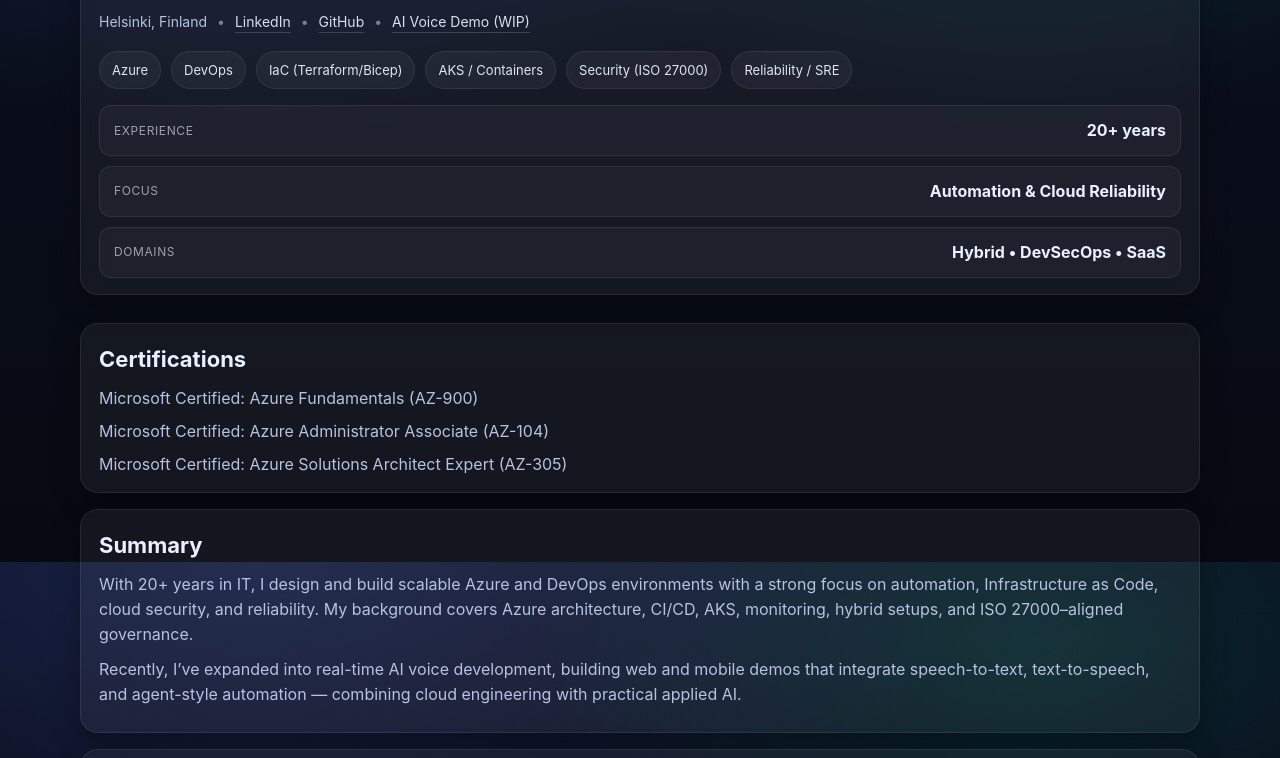
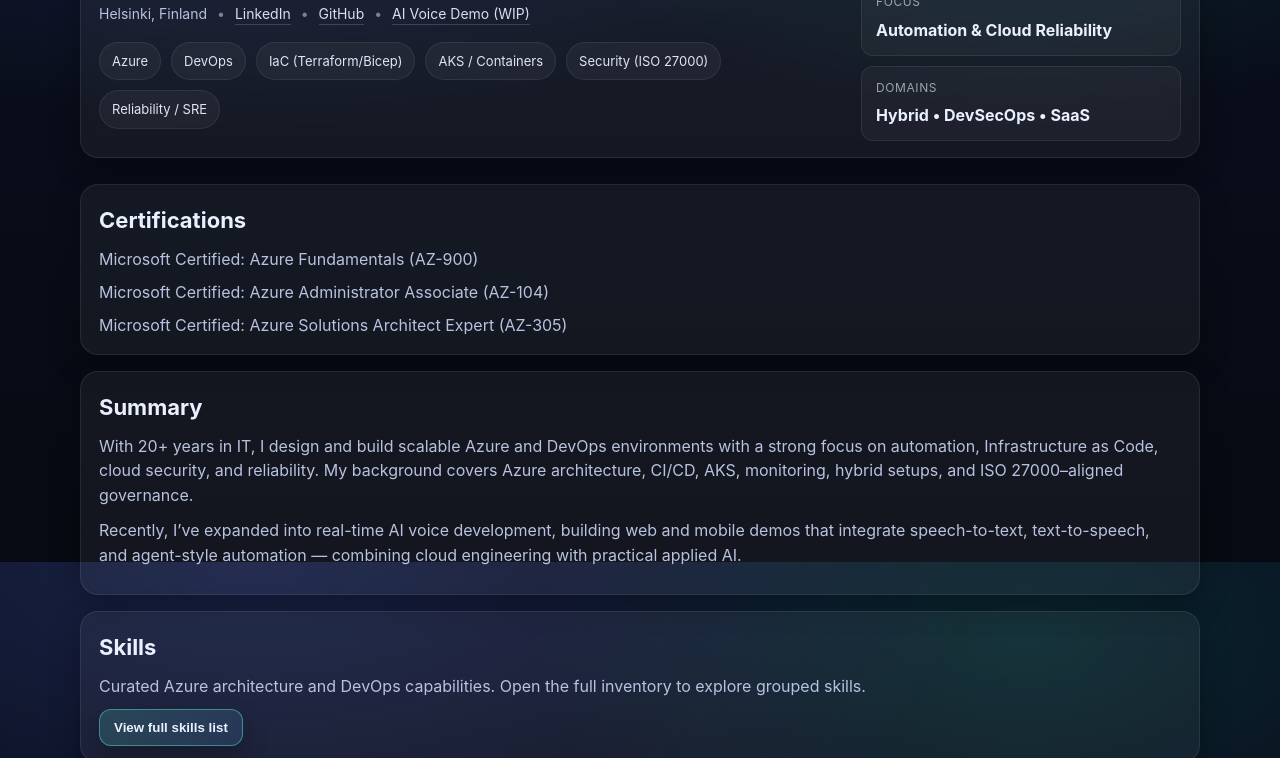
Before and after one commit to OgeonX-Ai/My-CV, a plain HTML site: page index.html in a window 1280 px wide. Shown: the part 238-996 px from the top of the page. Drawn offline with Linux system fonts and the light colour scheme.

Commit message:
Adjust hero layout for compact grid

```diff
--- a/style.css
+++ b/style.css
@@ -99,7 +99,7 @@ a:hover { color: #fff; }
 }
 
 .hero {
-  padding: 28px 0 10px;
+  padding: 22px 0 8px;
 }
 .hero__card {
   border: 1px solid var(--border);
@@ -107,14 +107,22 @@ a:hover { color: #fff; }
   backdrop-filter: blur(10px);
   border-radius: var(--radius);
   box-shadow: var(--shadow);
-  padding: 22px;
+  padding: 18px;
   display: grid;
   gap: 16px;
 }
-.hero__header { display: grid; gap: 6px; }
+.hero__header { display: grid; gap: 5px; }
 .hero__stack {
   display: grid;
   gap: 10px;
+}
+
+@media (min-width: 900px) {
+  .hero__card {
+    grid-template-columns: 1fr 320px;
+    align-items: start;
+  }
+  .hero__stack { align-self: start; }
 }
 
 .h1 {
@@ -225,10 +233,9 @@ a:hover { color: #fff; }
   background: rgba(255,255,255,0.04);
   border-radius: 12px;
   padding: 12px 14px;
-  display: flex;
-  align-items: center;
-  justify-content: space-between;
-  gap: 12px;
+  display: grid;
+  gap: 6px;
+  align-items: start;
 }
 .kpi__label {
   color: var(--muted2);
```
